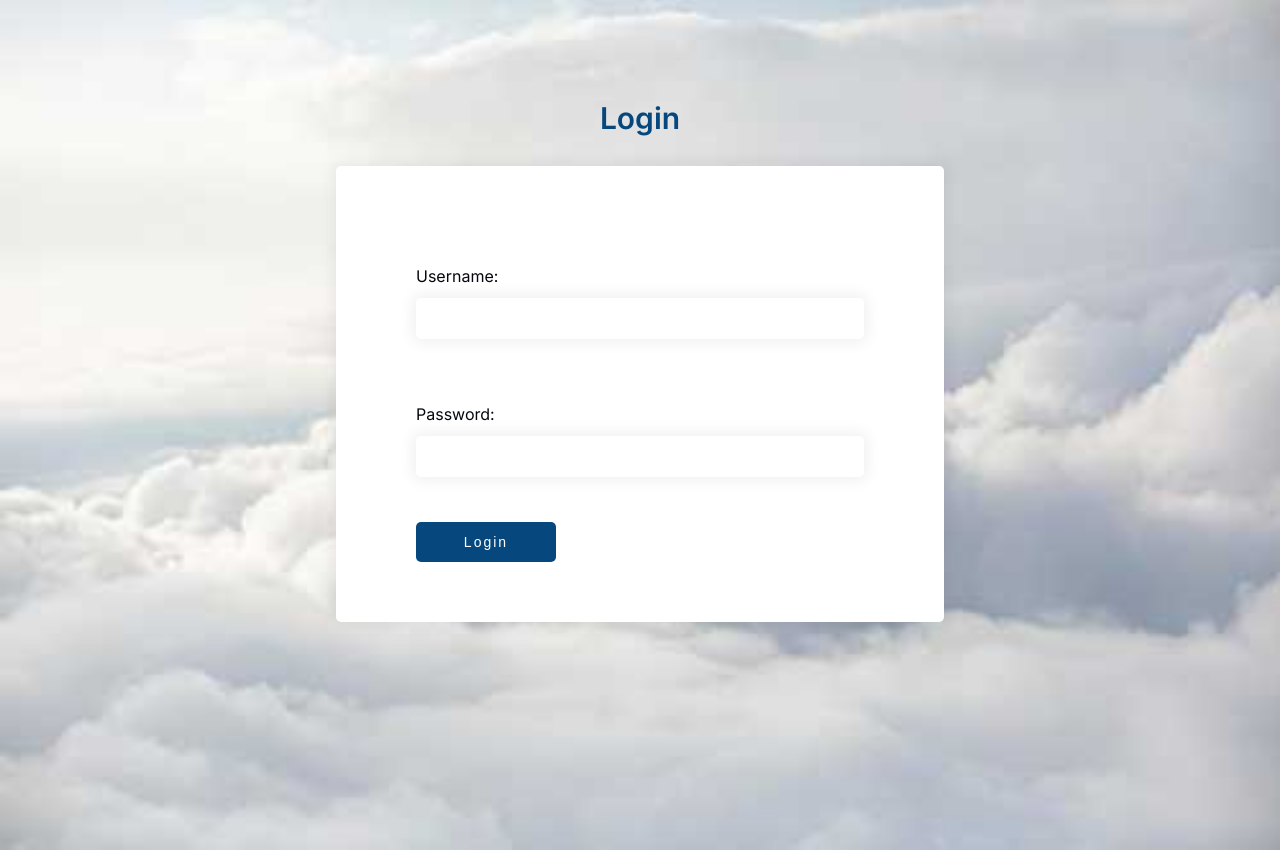
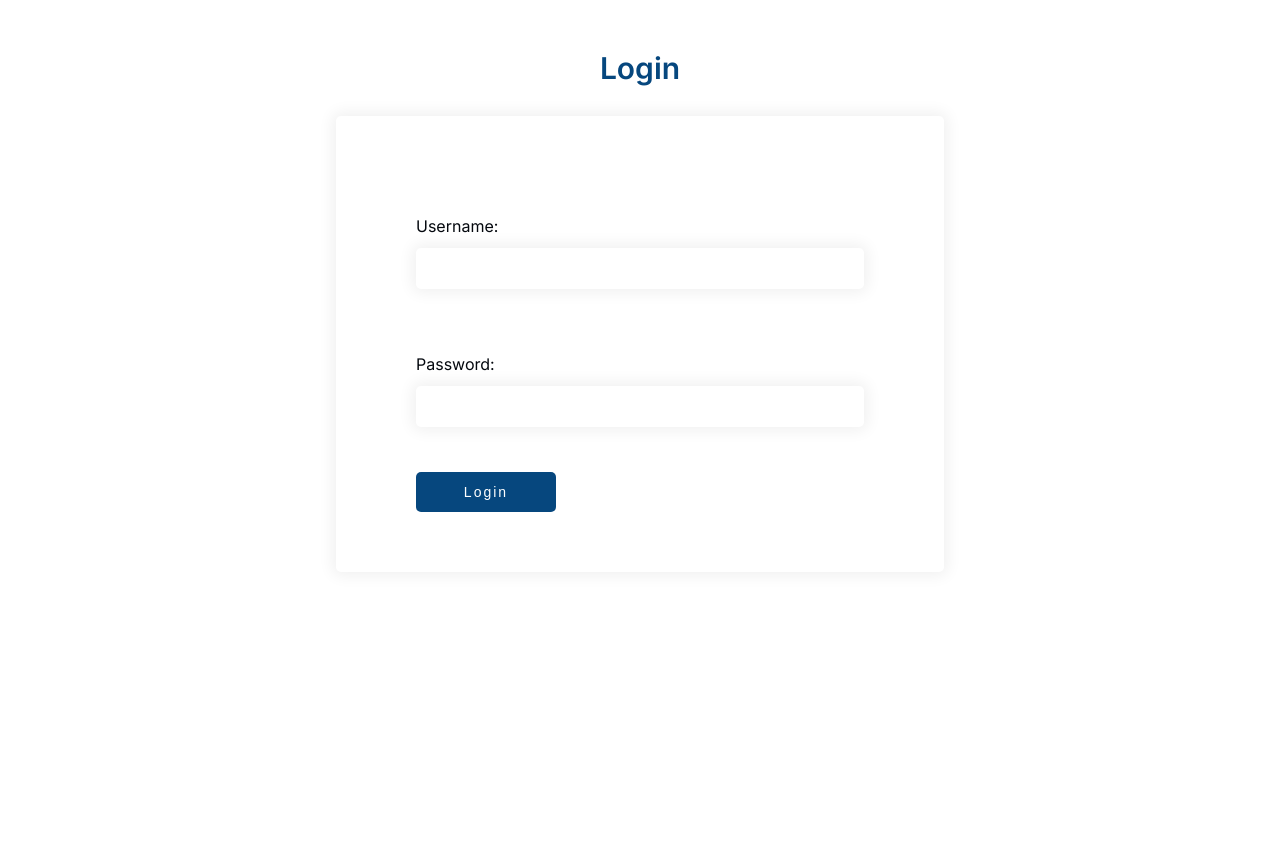
Before and after one commit to SarahSalvatore/FullStackDevPortfolio-Frontend, a React (Create React App) app: page /login in a window 1280 px wide. After the commit the page ends 800 px from the top, so only its background shows below. Built offline with nearby package versions, Linux system fonts and the light colour scheme.

Commit message:
login page css update.

```diff
--- a/src/CSS/App.css
+++ b/src/CSS/App.css
@@ -918,7 +918,10 @@ footer {
 
 /* LOGIN PAGE */
 
-.login-section,
+.login-section {
+  width: 100%;
+}
+
 .blog-container {
   background-attachment: fixed;
   background-position: center;
--- a/src/Hooks/useForm.js
+++ b/src/Hooks/useForm.js
@@ -31,11 +31,7 @@ const useForm = (submitForm) => {
         method: "POST",
         // headers: { "Content-Type": "application/json" },
         body: JSON.stringify(formValue),
-      })
-        .then((res) => res.json())
-        .then(() => {
-          console.log(formValue);
-        });
+      }).then((res) => res.json());
     }
   }, [formErrors]);
 
--- a/src/Pages/Login.jsx
+++ b/src/Pages/Login.jsx
@@ -1,5 +1,4 @@
 import React, { useState } from "react";
-import loginbackground from "../Assets/Images/loginbackground.jpg";
 import LoginForm from "../Components/LoginForm";
 import Entries from "../Components/Entries";
 
@@ -11,10 +10,7 @@ const Login = () => {
   };
 
   return (
-    <section
-      className="login-section"
-      style={{ backgroundImage: `url('${loginbackground}')` }}
-    >
+    <section className="login-section">
       {!loginSubmission ? <LoginForm submitForm={submitForm} /> : <Entries />}
     </section>
   );
```
